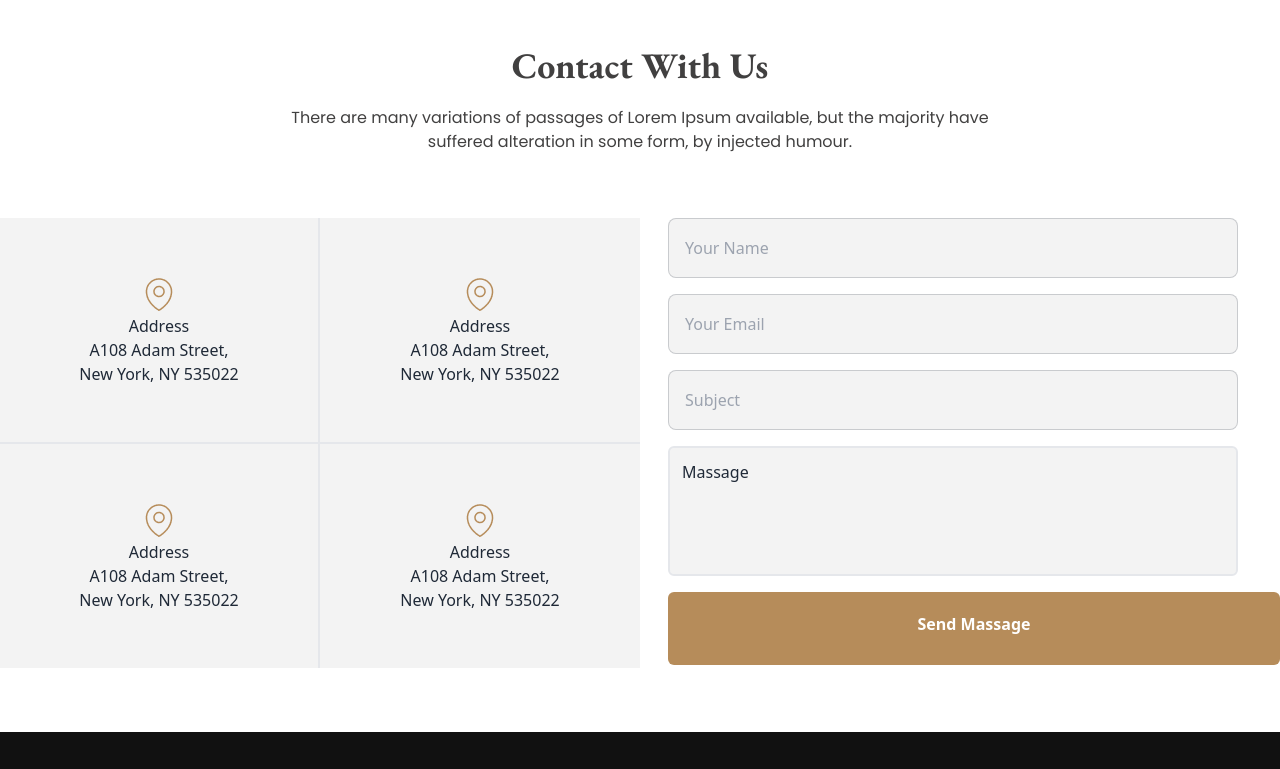
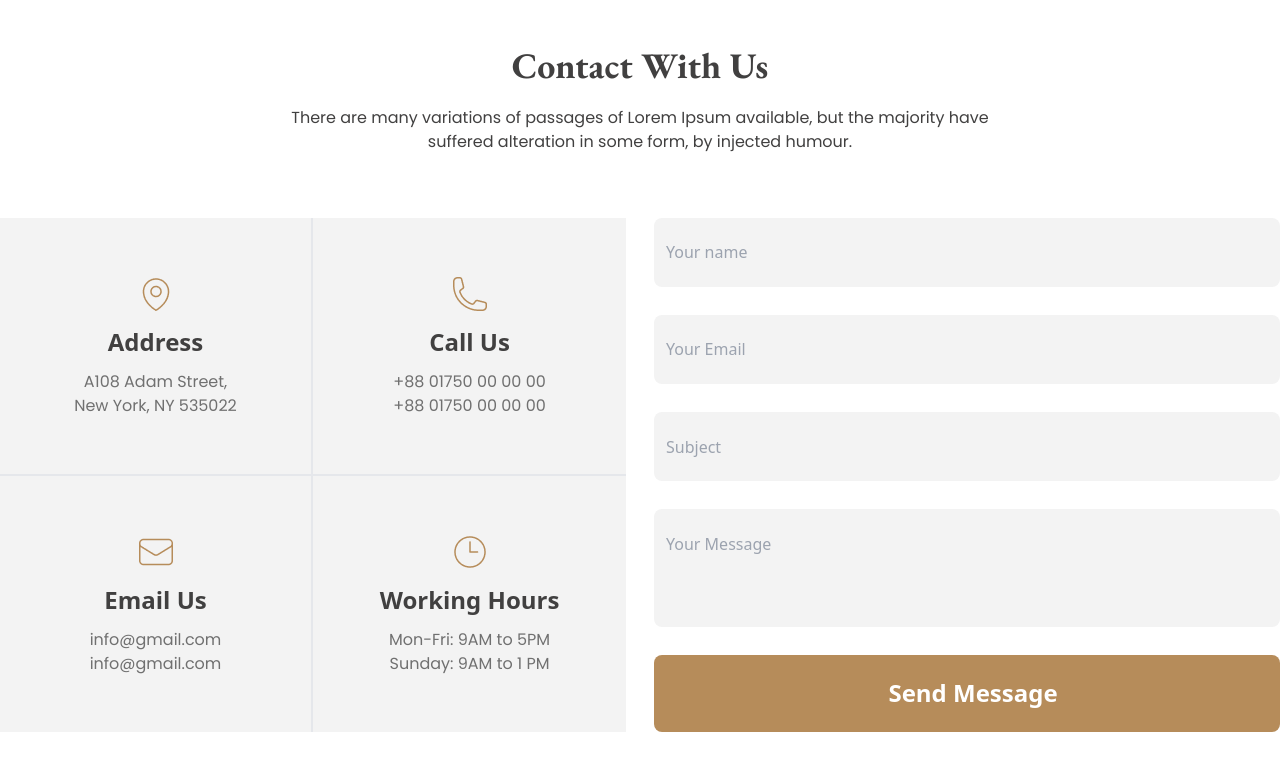
Before and after one commit to Shamimreza82/legal-solution-website-project, a plain HTML site: page index.html in a window 1280 px wide. Shown: the part 3756-4525 px from the top of the page. Drawn offline with nearby package versions, Linux system fonts and the light colour scheme.

Commit message:
update images and icons

```diff
--- a/index.html
+++ b/index.html
@@ -179,16 +179,16 @@
             </div>
         </section>
 <!--What Our Client Say section start -->
-        <section>
+        <section class="container m-auto">
                 <div class="text-center mt-20 font-EB-Garamond">
                     <h1 class="text-4xl font-bold text-primary mb-5">What Our Client Say</h1>
                     <p class="text-primary font-poppins  ">There are many variations of passages of Lorem Ipsum available, but the majority have <br>suffered alteration in some form, by injected humour.</p>
                 </div>
                 <div class="carousel w-full mt-7">
-                    <div id="slide1" class="carousel-item relative w-full bg-no-repeat bg-cover" style="background-image: url(images/banner.png);">
+                    <div id="slide1" class="carousel-item relative w-full bg-no-repeat bg-cover " style="background-image: url(images/banner.png);">
                         <div class="text-white flex justify-center items-center relative ">
                             <div class="text-center">
-                                <img class="w-[50px] relative md:absolute top-[30%] left-[48%]" src="images/avata.png" alt="">
+                                <img class="w-[50px] relative md:absolute top-[30%] left-[48%] " src="images/avata.png" alt="">
                                 <h1 class="text-2xl mt-8">Shamim Reza</h1>
                                 <h2>Web deboloper</h2>
                                 <p class="w-[50%] m-auto mt-4">Contrary to popular belief, Lorem Ipsum is not simply random text. It has roots in a piece of classical Latin literature from 45 BC, making it over 2000 years old. Richard McClintock, a Latin professor at Hampden-Sydney College in Virginia, looked up one of the more obscure Latin words, consectetur.</p>
@@ -289,7 +289,7 @@
                 <h1 class="text-4xl font-bold text-primary mb-5">Contact With Us</h1>
                 <p class="text-primary font-poppins">There are many variations of passages of Lorem Ipsum available, but the majority have <br>suffered alteration in some form, by injected humour.</p>
             </div>
-            <div class="flex flex-col md:flex-row justify-between my-16">
+            <div class="flex flex-col md:flex-row my-16">
                 <div class="md:w-[50%] ww-[100%] ">
                     <div class="grid grid-cols-1 md:grid-cols-2 w-[100%]">
                         <!-- first -->
@@ -297,59 +297,46 @@
                             <div class="flex justify-center ">
                                 <img class="f" src="images/location.png" alt="">
                             </div>
-                            <h1>Address</h1>
-                            <p>A108 Adam Street,<br>
+                            <h1 class="text-[#414040] text-2xl font-semibold py-3">Address</h1>
+                            <p class="font-poppins text-[#707070]">A108 Adam Street,<br>
                                 New York, NY 535022</p>
                         </div>
                         <!-- second -->
                         <div class="bg-[#F3F3F3] text-center py-14 px-12 border-b-2 ">
                             <div class="flex justify-center ">
-                                <img class="f" src="images/location.png" alt="">
+                                <img class="f" src="images/call.png" alt="">
                             </div>
-                            <h1>Address</h1>
-                            <p>A108 Adam Street,<br>
-                                New York, NY 535022</p>
+                            <h1 class="text-[#414040] text-2xl font-semibold py-3">Call Us</h1>
+                            <p class="font-poppins text-[#707070]">+88 01750 00 00 00 <br>
+                              +88 01750 00 00 00</p>
                         </div>
                         <!-- third -->
                         <div class="bg-[#F3F3F3] text-center py-14 px-12 border-r-2">
                             <div class="flex justify-center ">
-                                <img class="f" src="images/location.png" alt="">
+                                <img class="f" src="images/email.png" alt="">
                             </div>
-                            <h1>Address</h1>
-                            <p>A108 Adam Street,<br>
-                                New York, NY 535022</p>
+                            <h1 class="text-[#414040] text-2xl font-semibold py-3">Email Us</h1>
+                            <p class="font-poppins text-[#707070]">info@gmail.com <br>
+                              info@gmail.com
                         </div>
                         <!-- forth -->
                         <div class="bg-[#F3F3F3] text-center py-14 px-12">
                             <div class="flex justify-center ">
-                                <img class="f" src="images/location.png" alt="">
+                                <img class="f" src="images/time.png" alt="">
                             </div>
-                            <h1>Address</h1>
-                            <p>A108 Adam Street,<br>
-                                New York, NY 535022</p>
+                            <h1 class="text-[#414040] text-2xl font-semibold py-3">Working Hours</h1>
+                            <p class="font-poppins text-[#707070]">Mon-Fri: 9AM to 5PM <br>
+                              Sunday: 9AM to 1 PM
                         </div>
 
                     </div>
                 </div>
-                <div class=" md:w-[50%] w-[100%]">
-                    <form class="ml-7 space-y-4 ">
-                        <div>
-                           <input  type="text" placeholder="Your Name" class="input input-bordered md:w-[570px] h-[60px]  bg-[#F3F3F3]" />
-                        </div>
-                        <div>
-                            <input  type="email" placeholder="Your Email" class="input input-bordered md:w-[570px] h-[60px] bg-[#F3F3F3]" />
-                        </div>
-                        <div>
-                            <input  type="" placeholder="Subject" class="input input-bordered md:w-[570px] h-[60px]  bg-[#F3F3F3]" />
-                        </div>
-                        <div class="w-[570px] h-[130px] bg-[#F3F3F3] rounded-md border-2">
-                            <h1 class="p-3">Massage</h1>
-                        </div>
-                        <div class="min-w-[570px] min-h-[73px] rounded-md bg-[#B68C5A]">
-                            <h1 class="flex justify-center items-center rounded-md pt-5 text-1xl font-bold text-white">Send Massage</h1>
-                        </div>
-
-                    </form>
+                <div class="grid grid-cols-1 space-y-3 md:space-y-7 md:ml-7 w-full md:w-2/4">
+                    <input class="bg-[#F3F3F3] rounded-lg pl-3 text-base" type="text" placeholder="Your name">
+                    <input class="bg-[#F3F3F3] rounded-lg pl-3 text-base" type="text" placeholder="Your Email">
+                    <input class="bg-[#F3F3F3] rounded-lg pl-3 text-base" type="text" placeholder="Subject">
+                    <input class="bg-[#F3F3F3] rounded-lg text-base pl-3 pb-12" type="text" placeholder="Your Message">
+                    <button class="bg-[#B68C5A] rounded-lg pl-3  text-2xl font-bold text-white">Send Message</button>
 
                 </div>
             </div>
```
